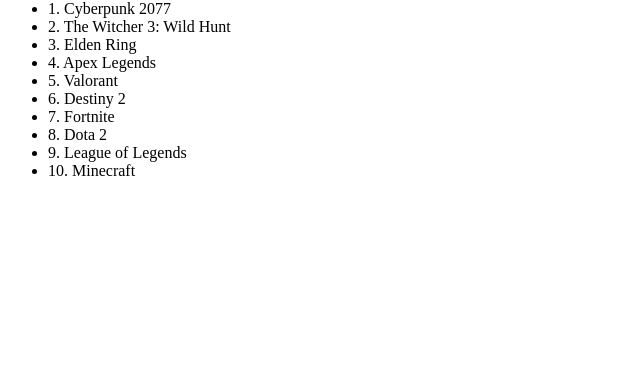
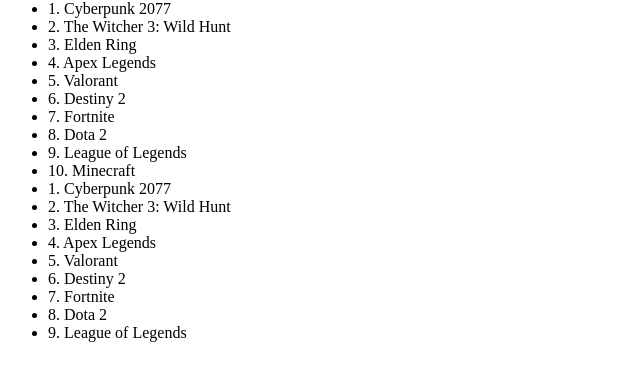
Before and after one commit to luisk0o0/git, a plain HTML site: page index.html in a window 1280 px wide. Shown: the part 66-446 px from the top of the page, without its empty margins (0-640 px from the left). Drawn offline with Linux system fonts and the light colour scheme.

Commit message:
Mas juegos añadidos

```diff
--- a/index.html
+++ b/index.html
@@ -10,4 +10,13 @@
     <li>8. Dota 2</li>
     <li>9. League of Legends</li>
     <li>10. Minecraft</li>
+    <li>1. Cyberpunk 2077</li>
+    <li>2. The Witcher 3: Wild Hunt</li>
+    <li>3. Elden Ring</li>
+    <li>4. Apex Legends</li>
+    <li>5. Valorant</li>
+    <li>6. Destiny 2</li>
+    <li>7. Fortnite</li>
+    <li>8. Dota 2</li>
+    <li>9. League of Legends</li>
 </ul>
```
